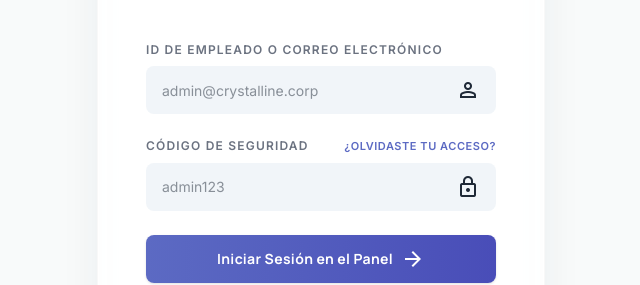
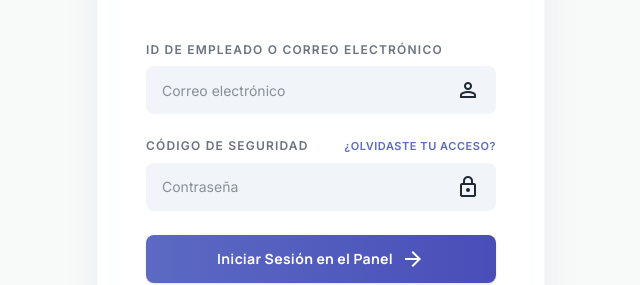
Before and after one commit to MohnerPage/mohner, a Next.js app: page /login in a window 1280 px wide. Shown: the part 262-547 px from the top of the page, without its empty margins (319-959 px from the left). Built offline with nearby package versions, Linux system fonts and the light colour scheme; no server answers.

Commit message:
Security: Remove real credentials from login placeholders

```diff
--- a/app/login/page.tsx
+++ b/app/login/page.tsx
@@ -68,7 +68,7 @@ export default function LoginPage() {
                 <input
                   className="w-full h-12 px-4 bg-surface-container-high border-none rounded-lg focus:ring-1 focus:ring-primary/20 focus:bg-surface-container-lowest transition-all placeholder:text-outline/50 text-sm"
                   id="user"
-                  placeholder="admin@crystalline.corp"
+                  placeholder="Correo electrónico"
                   type="text"
                   value={user}
                   onChange={(e) => setUser(e.target.value)}
@@ -92,7 +92,7 @@ export default function LoginPage() {
                 <input
                   className="w-full h-12 px-4 bg-surface-container-high border-none rounded-lg focus:ring-1 focus:ring-primary/20 focus:bg-surface-container-lowest transition-all placeholder:text-outline/50 text-sm"
                   id="password"
-                  placeholder="admin123"
+                  placeholder="Contraseña"
                   type="password"
                   value={password}
                   onChange={(e) => setPassword(e.target.value)}
```
